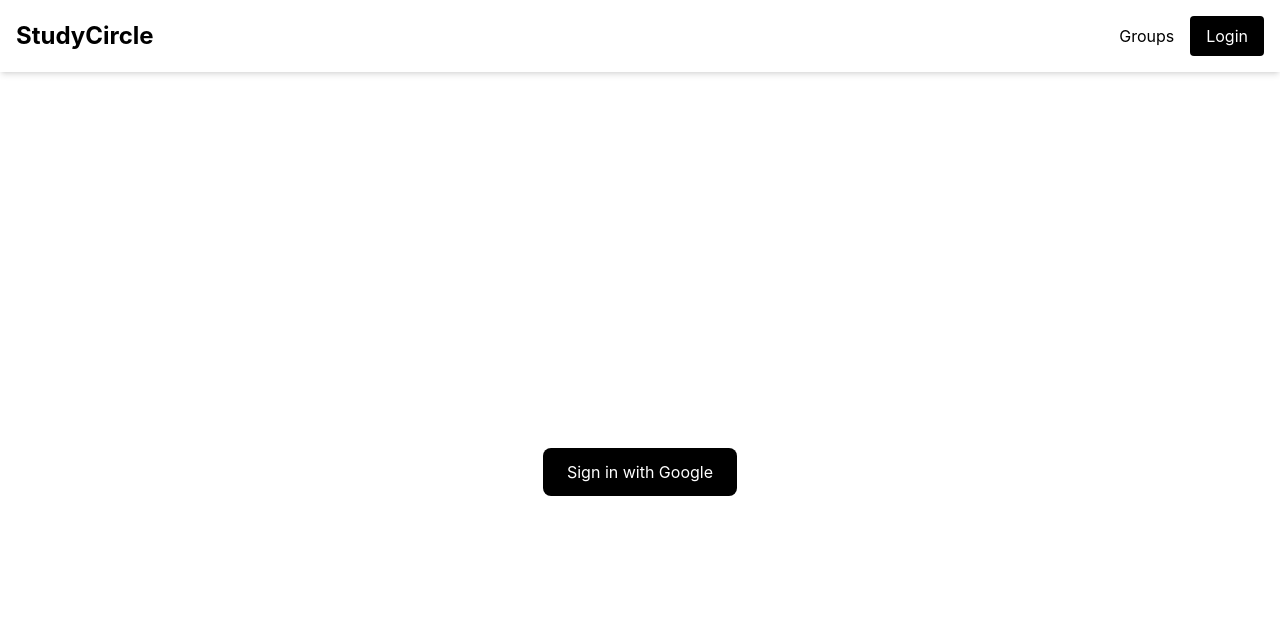
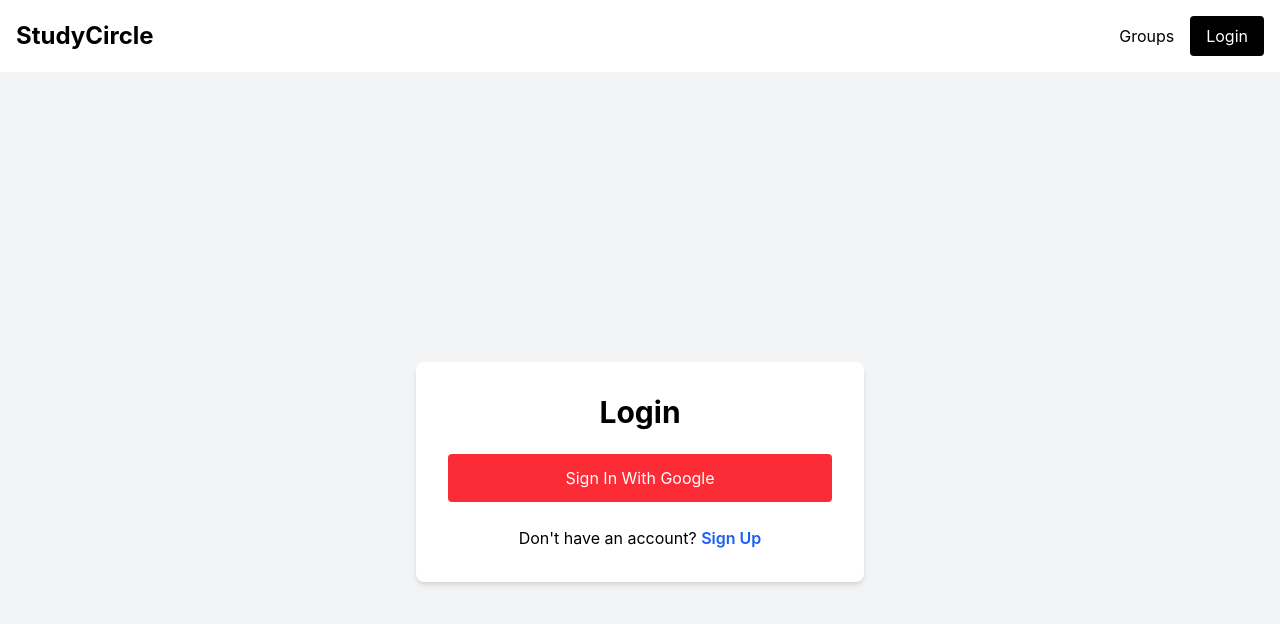
Before and after one commit to Nasra-Hassan/StudyCirlce-App, a React (Vite) app: page /login in a window 1280 px wide. Shown: the top 624 px of the page. Built offline with nearby package versions, Linux system fonts and the light colour scheme; no server answers.

Commit message:
added signup functions

```diff
--- a/src/components/Navbar.jsx
+++ b/src/components/Navbar.jsx
@@ -2,7 +2,7 @@ import { Link } from "react-router-dom";
 
 import { signOut } from "firebase/auth";
 
-import { auth } from "../firebase/firebase";
+import { auth } from "../firebase";
 
 import { useAuth } from "../context/AuthContext";
 
--- a/src/context/AuthContext.jsx
+++ b/src/context/AuthContext.jsx
@@ -2,7 +2,7 @@ import { createContext, useContext, useEffect, useState } from "react";
 
 import { onAuthStateChanged } from "firebase/auth";
 
-import { auth } from "../firebase/firebase";
+import { auth } from "../firebase";
 
 const AuthContext = createContext();
 
--- a/src/firbebase.js
+++ /dev/null
@@ -1,15 +0,0 @@
-import { initializeApp } from "firebase/app";
-import { getAuth } from "firebase/auth";
-
-const firebaseConfig = {
-  apiKey: "YOUR_API_KEY",
-  authDomain: "YOUR_AUTH_DOMAIN",
-  projectId: "YOUR_PROJECT_ID",
-  storageBucket: "YOUR_STORAGE_BUCKET",
-  messagingSenderId: "YOUR_MESSAGING_SENDER_ID",
-  appId: "YOUR_APP_ID",
-};
-
-const app = initializeApp(firebaseConfig);
-
-export const auth = getAuth(app);
--- /dev/null
+++ b/src/firebase.js
@@ -0,0 +1,26 @@
+import { initializeApp } from "firebase/app";
+
+import {
+  getAuth,
+  GoogleAuthProvider
+} from "firebase/auth";
+
+import { getFirestore } from "firebase/firestore";
+
+const firebaseConfig = {
+  apiKey: "AIzaSyAkaSQ97Vf2ITJHYJ4EpD4_QvfBUMLFXho",
+  authDomain: "studycircle-850d3.firebaseapp.com",
+  projectId: "studycircle-850d3",
+  storageBucket: "studycircle-850d3.firebasestorage.app",
+  messagingSenderId: "958956181125",
+  appId: "1:958956181125:web:1b11ad9b7139ea12ac7bec"
+};
+
+const app = initializeApp(firebaseConfig);
+
+export const auth = getAuth(app);
+
+export const googleProvider =
+  new GoogleAuthProvider();
+
+export const db = getFirestore(app);
--- a/src/pages/CreateGroup.jsx
+++ b/src/pages/CreateGroup.jsx
@@ -1,69 +1,35 @@
 import { useState } from "react";
-
-import {
-  collection,
-  addDoc
-} from "firebase/firestore";
-
-import { db } from "../firebase/firebase";
+import { collection, addDoc } from "firebase/firestore";
+import { db } from "../firebase";
 
 function CreateGroup() {
-
   const [title, setTitle] = useState("");
-
   const [description, setDescription] = useState("");
 
   async function handleSubmit(e) {
     e.preventDefault();
 
     try {
-
-
       await addDoc(collection(db, "groups"), {
         title,
         description,
-        createdAt: new Date()
+        createdAt: new Date(),
       });
 
-      alert("Group created");
+      alert("Group created successfully!");
 
       setTitle("");
       setDescription("");
-
-
-      await addDoc(collection(db, "groups"), {
-        title,
-        description,
-        createdAt: new Date()
-      });
-
-      alert("Group created");
-
-      setTitle("");
-      setDescription("");
-
-
-
-      await addDoc(collection(db, "groups"), {
-        title,
-        description,
-        createdAt: new Date()
-      });
-
-      alert("Group created");
-
-      setTitle("");
-      setDescription("");
-
     } catch (error) {
       console.log(error);
+      alert("Failed to create group");
     }
   }
 
   return (
-    <div className="p-6 max-w-md mx-auto">
-
-      <h1 className="text-3xl font-bold mb-4">
+    <div className="min-h-screen flex items-center justify-center bg-gray-100">
+      <div className="bg-white p-8 rounded-lg shadow-md w-full max-w-md">
+        <h1 className="text-3xl font-bold mb-6 text-center">
           Create Study Group
         </h1>
 
@@ -71,10 +37,9 @@ function CreateGroup() {
           onSubmit={handleSubmit}
           className="flex flex-col gap-4"
         >
-
           <input
             type="text"
-          placeholder="Group title"
+            placeholder="Group Title"
             value={title}
             onChange={(e) => setTitle(e.target.value)}
             className="border p-3 rounded"
@@ -82,22 +47,22 @@ function CreateGroup() {
           />
 
           <textarea
-          placeholder="Description"
+            placeholder="Group Description"
             value={description}
             onChange={(e) => setDescription(e.target.value)}
             className="border p-3 rounded"
+            rows="5"
             required
           />
 
           <button
             type="submit"
-          className="bg-black text-white py-3 rounded"
+            className="bg-blue-600 text-white py-3 rounded hover:bg-blue-700"
           >
             Create Group
           </button>
-
         </form>
-
+      </div>
     </div>
   );
 }
--- a/src/pages/Groups.jsx
+++ b/src/pages/Groups.jsx
@@ -2,7 +2,7 @@ import { useEffect, useState } from "react";
 
 import { collection, getDocs, deleteDoc, doc } from "firebase/firestore";
 
-import { db } from "../firebase/firebase";
+import { db } from "../firebase";
 
 function Groups() {
   const [groups, setGroups] = useState([]);
--- a/src/pages/Login.jsx
+++ b/src/pages/Login.jsx
@@ -1,29 +1,69 @@
 import { signInWithPopup } from "firebase/auth";
 
-import { auth, googleProvider } from "../firebase/firebase";
+import {
+  auth,
+  googleProvider
+} from "../firebase";
+
+import {
+  useNavigate,
+  Link
+} from "react-router-dom";
 
 function Login() {
 
+  const navigate = useNavigate();
+
   async function handleGoogleLogin() {
+
     try {
-      await signInWithPopup(auth, googleProvider);
 
-      alert("Login successful");
+      await signInWithPopup(
+        auth,
+        googleProvider
+      );
+
+      navigate("/");
 
     } catch (error) {
+
       console.log(error);
+
+      alert(error.message);
     }
   }
 
   return (
-    <div className="min-h-screen flex items-center justify-center">
 
-      <button
-        onClick={handleGoogleLogin}
-        className="bg-black text-white px-6 py-3 rounded-lg"
-      >
-        Sign in with Google
-      </button>
+    <div className="min-h-screen flex items-center justify-center bg-gray-100">
+
+      <div className="bg-white p-8 rounded-lg shadow-md w-full max-w-md">
+
+        <h1 className="text-3xl font-bold mb-6 text-center">
+          Login
+        </h1>
+
+        <button
+          onClick={handleGoogleLogin}
+          className="w-full bg-red-500 hover:bg-red-600 text-white py-3 rounded"
+        >
+          Sign In With Google
+        </button>
+
+        <p className="text-center mt-6">
+
+          Don't have an account?{" "}
+
+          <Link
+            to="/signup"
+            className="text-blue-600 font-semibold"
+          >
+            Sign Up
+          </Link>
+
+        </p>
+
+      </div>
 
     </div>
   );
```
Lines whose indentation alone changed are shown as unchanged.
